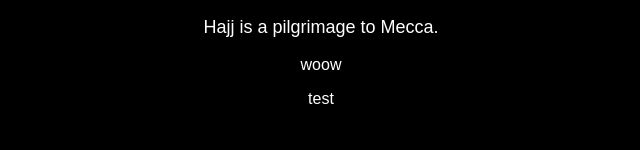
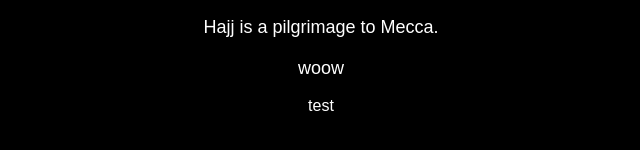
Before and after one commit to TheRyu876/MyMy, a plain HTML site: page index.html in a window 1280 px wide. Shown: the part 340-490 px from the top of the page, 319-959 px from the left. Drawn offline with Linux system fonts and the light colour scheme.

Commit message:
update message

```diff
--- a/index.html
+++ b/index.html
@@ -58,7 +58,7 @@
     <p class="search-item">Muslims pray five times a day.</p>
     <p class="search-item">Fasting during Ramadan is important.</p>
     <p class="search-item">Hajj is a pilgrimage to Mecca.</p>
-    <p> woow </p>
+    <p class="search-item"> woow </p>
   </div>
    <p> test </p>
   <script>
```
